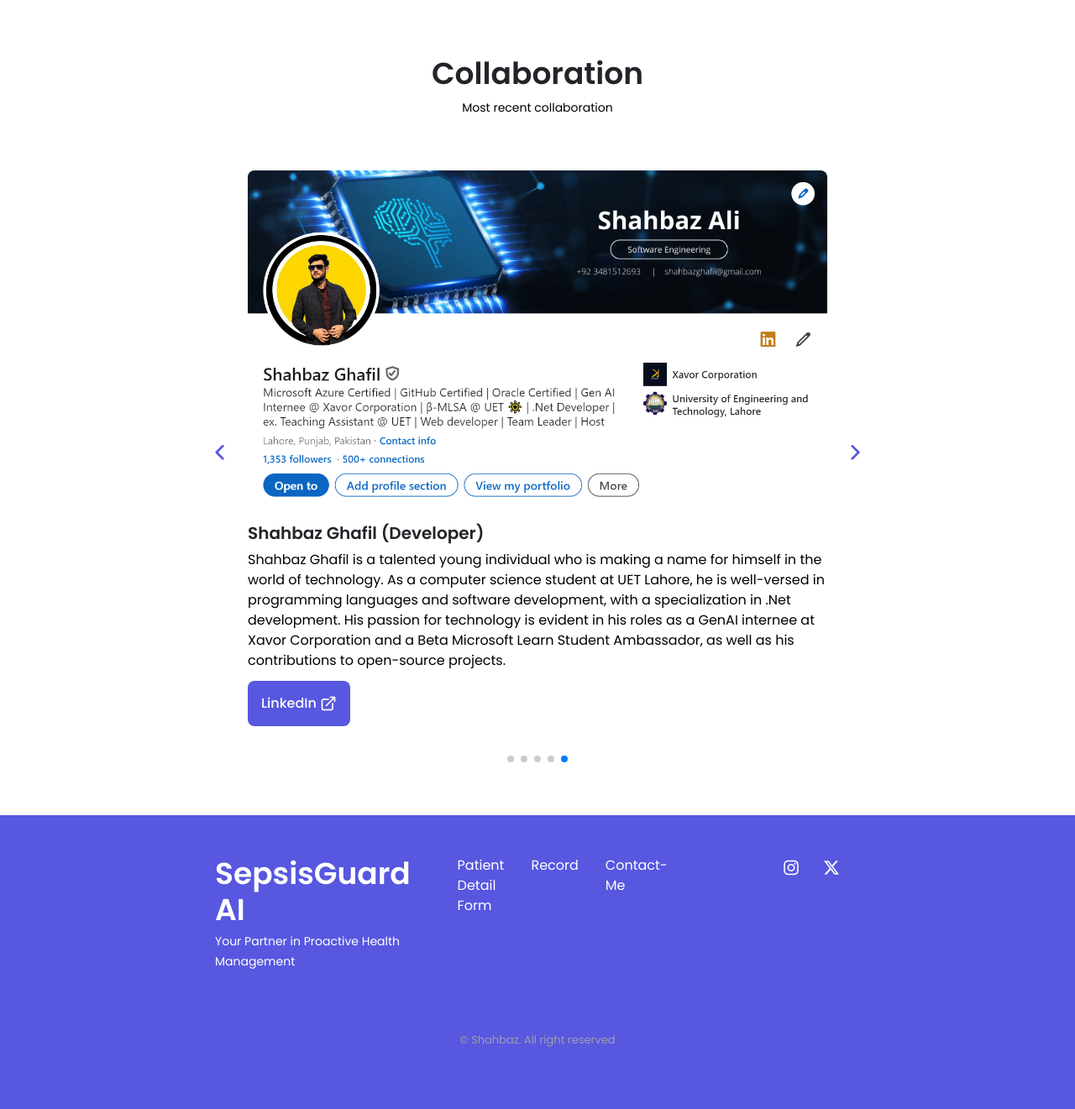
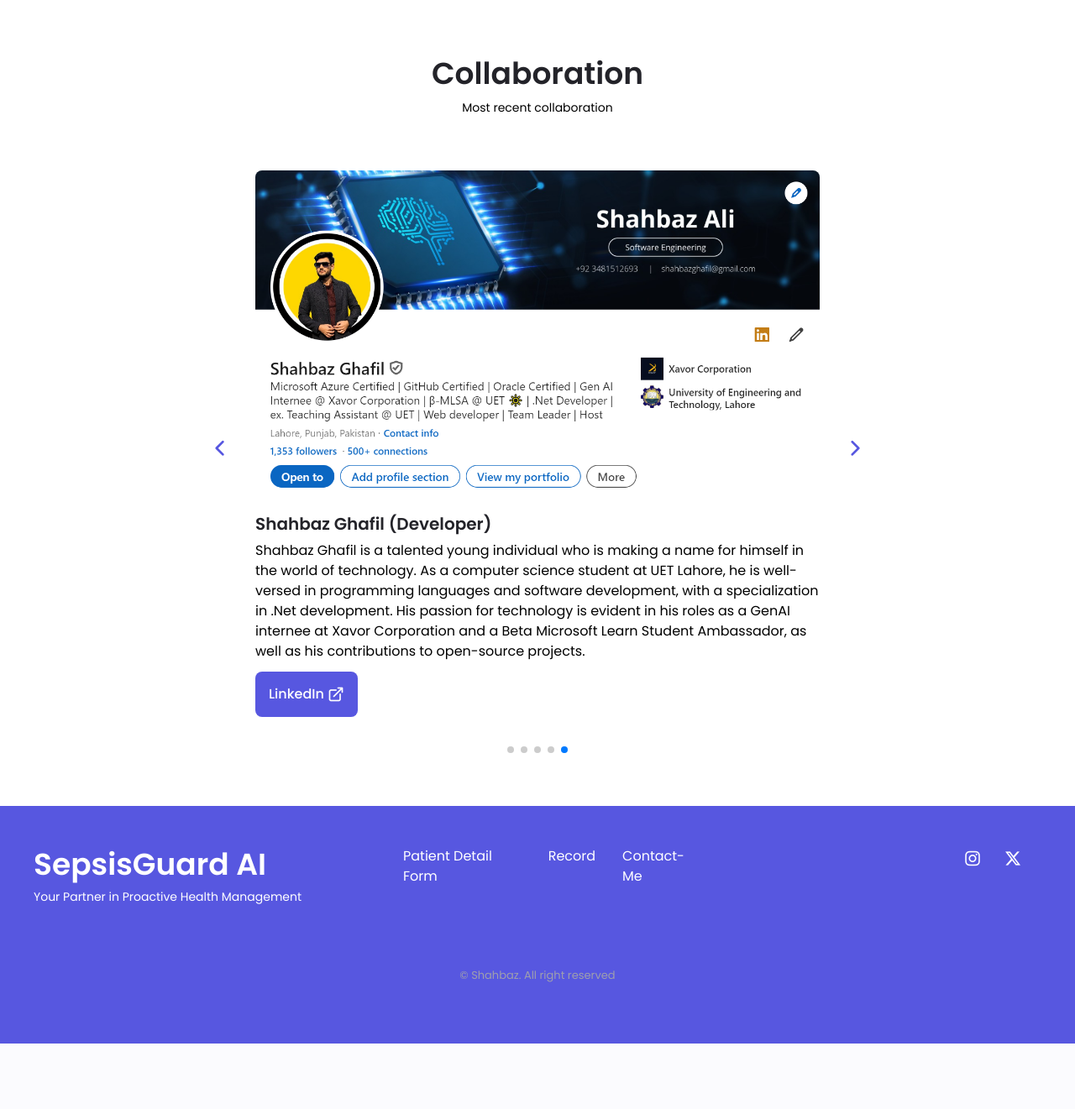
Before and after one commit to ShahbazShaddy/SepsisGuard-AI, a Flask app: page / in a window 1280 px wide. Shown: the part 2240-3561 px from the top of the page at 84% size. After the commit the page ends 3483 px from the top, so only its background shows below. Run offline with Flask 3, Linux system fonts and the light colour scheme; some libraries are stand-ins or nearby versions.

Commit message:
Deployement

```diff
--- a/static/newcss.css
+++ b/static/newcss.css
@@ -81,6 +81,10 @@
   --scroll-bar-color: hsl(var(--hue-color), 12%, 48%);
   --scroll-thumb-color: hsl(var(--hue-color), 12%, 36%);
 }
+body {
+  overflow-x: hidden;
+}
+
 
 /*================= Button Dark/Light ===============*/
 .nav__btns {
@@ -115,6 +119,8 @@
   font-size: var(--normal-font-size);
   background-color: var(--body-color);
   color: var(--text-color);
+  display: flex;
+  flex-direction: column;
 }
 
 h1,
@@ -153,8 +159,8 @@
 
 .container {
   max-width: 768px;
-  margin-left: var(--mb-1-5);
-  margin-right: var(--mb-1-5);
+  margin: 0 auto; /* Center the container */
+  padding: 0 var(--mb-1-5); /* Optional: To add some padding inside */
 }
 
 .grid {
@@ -711,15 +717,19 @@
 
 .footer {
   padding-top: 2rem;
+  width: 100%; /* Ensure footer spans the full width */
 }
 
 .footer__container {
   row-gap: 3.5rem;
+  max-width: 1200px; /* Optional: Constrain width if needed */
+  margin: 0 auto; /* Center the footer content if constrained */
 }
 
 .footer__bg {
   background-color: var(--first-color-second);
   padding: 2rem 0 3rem;
+  width: 100%; /* Ensure background spans the full width */
 }
 
 .footer__title {
@@ -765,6 +775,7 @@
 .footer__social {
   color: #fff;
 }
+
 
 /*==================== Scroll Up ==================*/
 
```
